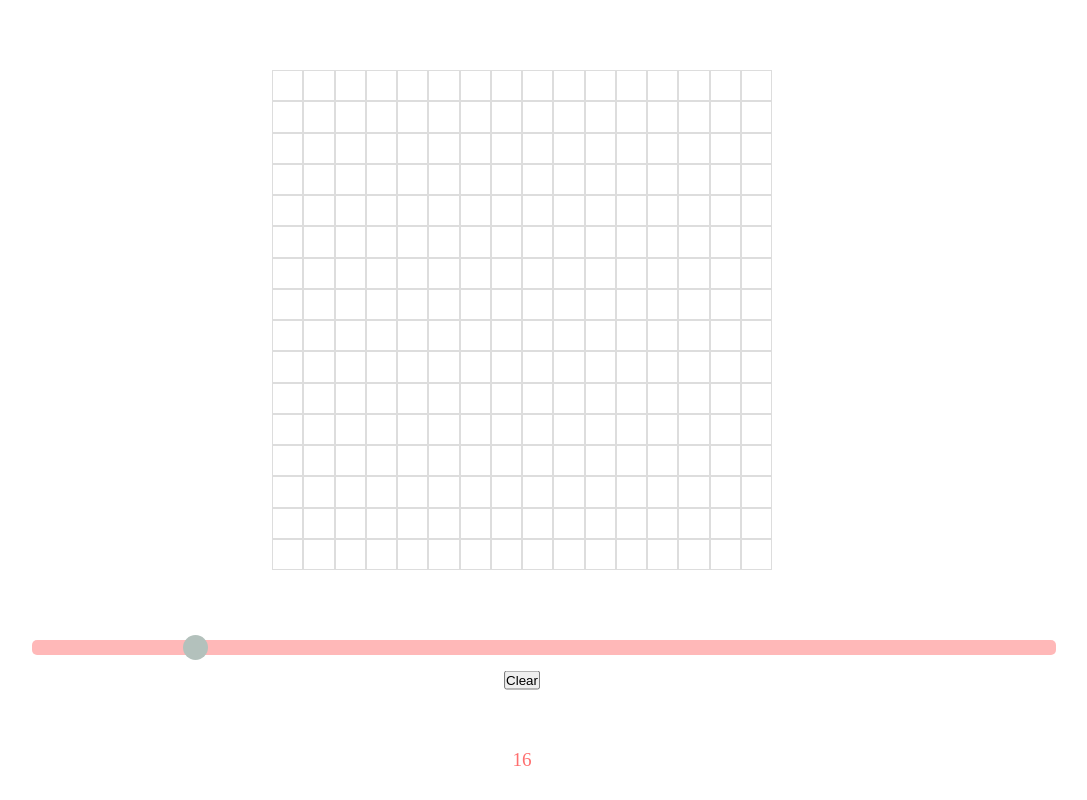
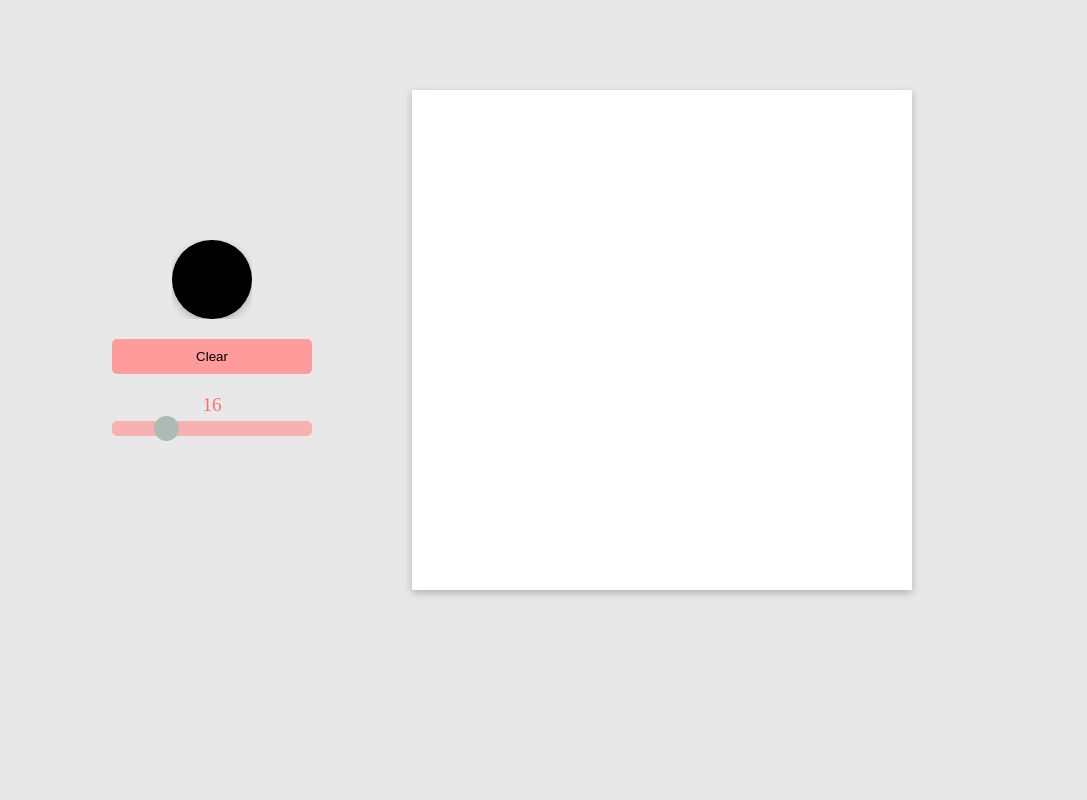
Before and after one commit to Moiz-I/etch-a-sketch, a plain HTML site: page index.html in a window 1280 px wide. Shown: the whole page, without its empty margins (118-1205 px from the left). Drawn offline with Linux system fonts and the light colour scheme.

Commit message:
fixed positioning and polished

```diff
--- a/index.html
+++ b/index.html
@@ -8,13 +8,16 @@
     <link rel="stylesheet" href="style.css" />
   </head>
   <body>
-    <div id="grid-container"></div>
-    <div class="settings">
-      <button id="clear">Clear</button>
-      <div class="slider-container">
-        <input type="range" min="1" max="100" value="16" class="slider" id="slider">
+    <div class="main">
+      <div id="grid-container"></div>
+      <div class="settings">
+        <input type="color" id="color-button" value="#000000">
+        <button id="clear">Clear</button>
+        <span id="output">16</span>
+        <div class="slider-container">
+          <input type="range" min="1" max="64" value="16" class="slider" id="slider">
+        </div>
       </div>
-      <span id="output">16</span>
     </div>
     <script src="script.js" charset="utf-8"></script>
   </body>
--- a/script.js
+++ b/script.js
@@ -5,6 +5,9 @@ const clear = document.getElementById("clear");
 const slider = document.getElementById("slider");
 const output = document.getElementById("output")
 const grids = document.querySelectorAll("div.grid-item");
+const colorButton = document.getElementById("color-button")
+
+console.log(colorButton.value)
 
 makeRows(16, 16);
 
@@ -14,7 +17,7 @@ function makeRows(rows, cols) {
   for (c = 0; c < (rows * cols); c++) {
     let cell = document.createElement("div");
     cell.addEventListener('mouseover', function (e) {
-      e.target.style.background = "red";
+      e.target.style.background = colorButton.value;
     })
     container.appendChild(cell).className = "grid-item";
   };
--- a/style.css
+++ b/style.css
@@ -2,6 +2,7 @@
   margin: 0;
   padding: 0;
   box-sizing: border-box;
+  background-color: #E8E8E8;
 }
 
 :root {  /*applied globally*/
@@ -15,33 +16,52 @@
   grid-template-columns: repeat(var(--grid-cols), 1fr);
   width: 500px;
   height: 500px;
-  justify-content: center;
-  margin: 70px auto;
+  margin: 70px;
+  box-shadow: rgba(0, 0, 0, 0.24) 0px 3px 8px;
 }
 
 .grid-item {
   padding: 0.1em;
-  border: 1px solid #ddd;
   text-align: center;
+  background-color: white;
+}
+
+.main {
+  display: flex;
+  align-items: center;
+  flex-direction: row-reverse;
+  max-width: 1100px;
+  margin-top: 20px;
 }
 
 .settings {
+  display: flex;
   flex-direction: column;
+  align-items: center;
+  justify-content: space-evenly;
+  gap: 20px;
+  flex: 2 1;
+  height: 200px;
+  margin-left: 200px;
 }
 
 button {
-  margin: 0;
-  position: absolute;
-  top: 85%;
-  left: 50%;
-  -ms-transform: translate(-50%, -50%);
-  transform: translate(-50%, -50%);
+  padding: 10px 20px;
+  width: 200px;
+  border: none;
+  border-radius: 5px;
+  background-color: #ff9b9b;
+  color: #000000;
+}
+
+button:hover,
+input[type='color']:hover {
+  transform: scale(1.05);
 }
 
 .slider-container {
-  width: 80%; /* Width of the outside container */
-  justify-content: center;
-  margin-left: 150px;
+  width: 77%; /* Width of the outside container */
+
 }
 
 /* The slider itself */
@@ -75,12 +95,39 @@ button {
 }
 
 #output {
-  margin: 0;
-  position: absolute;
-  top: 95%;
-  left: 50%;
-  -ms-transform: translate(-50%, -50%);
-  transform: translate(-50%, -50%);
   font-size: larger;
-  color:rgb(255, 110, 110)
+  color:rgb(255, 110, 110);
+  margin-bottom: -15px;
 }
+
+button,
+input[type='color'] {
+  transition: transform 0.1s ease-in-out;
+}
+
+button:hover,
+input[type='color']:hover {
+  transform: scale(1.05);
+}
+
+input[type='color']:active {
+  transition: transform 0.05s ease-in-out;
+  transform: scale(1);
+}
+
+input[type='color'] {
+  -webkit-appearance: none;
+  width: 80px;
+  height: 80px;
+  border: none;
+}
+
+input[type='color']::-webkit-color-swatch-wrapper {
+  padding: 0;
+}
+
+input[type='color']::-webkit-color-swatch {
+  border: none;
+  border-radius: 50px;
+  box-shadow: rgba(0, 0, 0, 0.24) 0px 3px 8px;
+}
```
